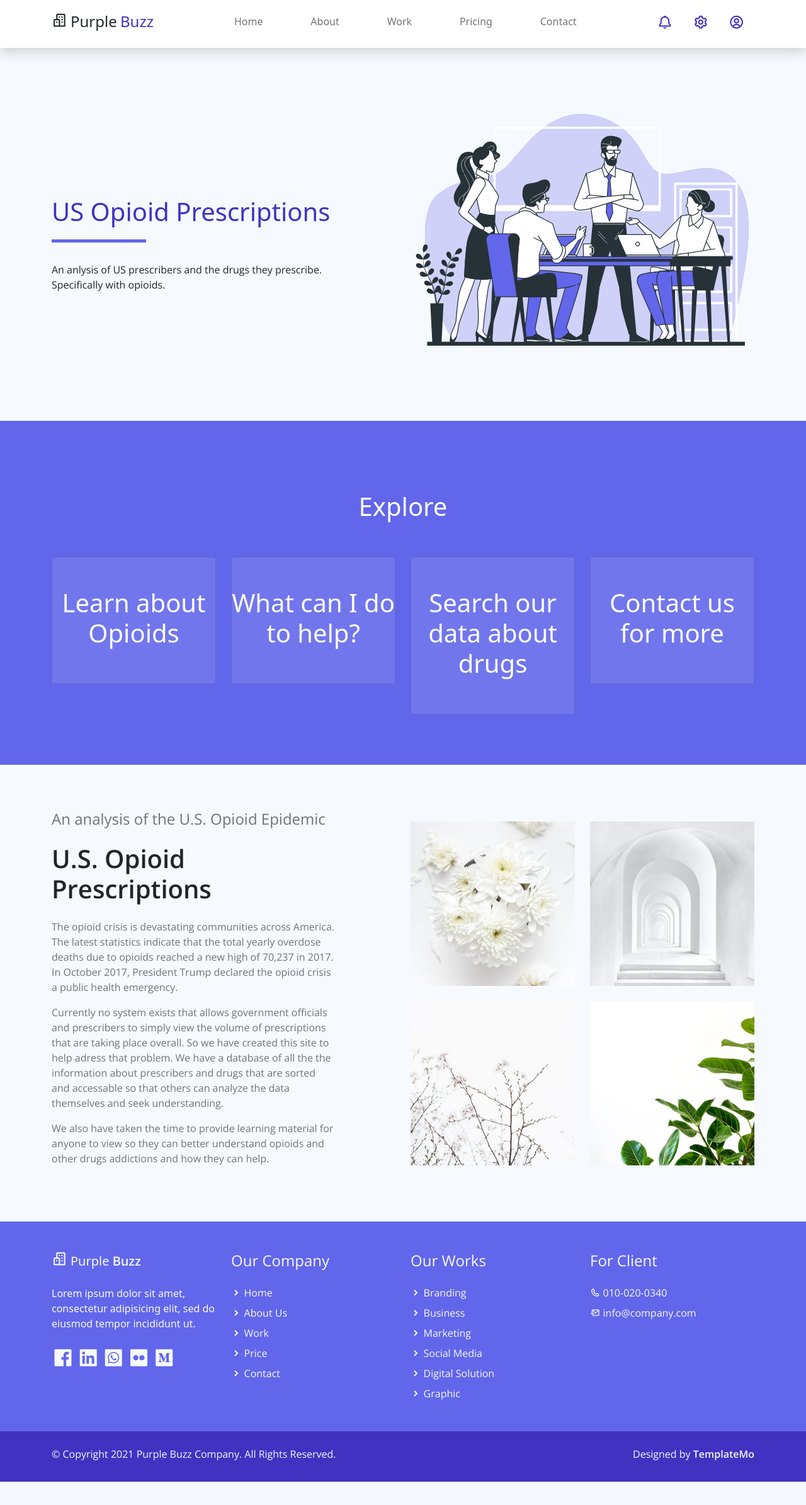
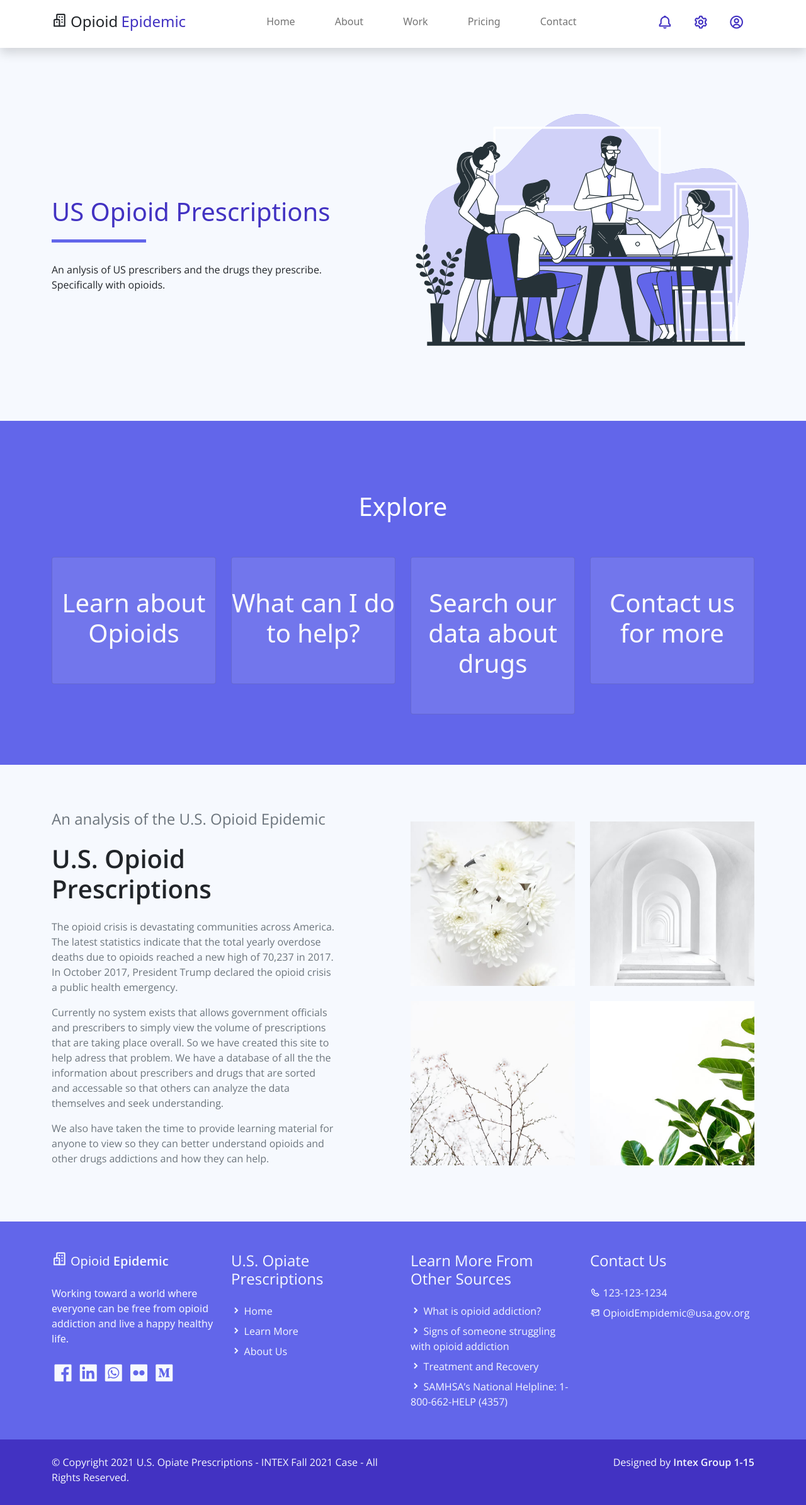
Before and after one commit to IS-Core-1-15/intex, a Django app: page / in a window 1280 px wide. Shown: the whole page at 63% size. Before the commit the page ends 2352 px from the top, so only its background shows below. Run offline with Django 3.2, Linux system fonts and the light colour scheme; some libraries are stand-ins or nearby versions.

Commit message:
urls views and base.html

```diff
--- a/DrugApp/urls.py
+++ b/DrugApp/urls.py
@@ -1,7 +1,8 @@
 from django.urls import path
-from .views import indexPageView, search
+from .views import *
 
 urlpatterns = [
-    path("search/", search, name='search'),
+    path("search/", searchPageView, name='search'),
+    path("learn/", learnPageView, name='learn'),
     path("", indexPageView, name="index"),
 ]
--- a/DrugApp/views.py
+++ b/DrugApp/views.py
@@ -2,16 +2,20 @@ from django.shortcuts import render
 from .models import *
 
 # Create your views here.
+
+
 def indexPageView(request):
     return render(request, 'DrugApp/index.html')
 
-def search(request):
+
+def searchPageView(request):
     print(request.method)
     if request.method == 'POST':
         # get the search key
         key = request.POST['key'].title()
 
-        prescribers = PdPrescriber.objects.filter(fname__contains=key) | PdPrescriber.objects.filter(lname__contains=key)
+        prescribers = PdPrescriber.objects.filter(
+            fname__contains=key) | PdPrescriber.objects.filter(lname__contains=key)
         if len(prescribers) > 0:
             msg = f'We found {len(prescribers)} results'
         else:
@@ -23,3 +27,7 @@ def search(request):
         return render(request, 'DrugApp/search.html', context)
     else:
         return render(request, 'DrugApp/search.html')
+
+
+def learnPageView(request):
+    return render(request, 'DrugApp/learn.html')
--- a/templates/base.html
+++ b/templates/base.html
@@ -33,7 +33,7 @@ https://templatemo.com/tm-561-purple-buzz
         <div class="container d-flex justify-content-between align-items-center">
             <a class="navbar-brand h1" href="index.html">
                 <i class='bx bx-buildings bx-sm text-dark'></i>
-                <span class="text-dark h4">Purple</span> <span class="text-primary h4">Buzz</span>
+                <span class="text-dark h4">Opioid</span> <span class="text-primary h4">Epidemic</span>
             </a>
             <button class="navbar-toggler border-0" type="button" data-bs-toggle="collapse" data-bs-target="#navbar-toggler-success" aria-controls="navbarSupportedContent" aria-expanded="false" aria-label="Toggle navigation">
                 <span class="navbar-toggler-icon"></span>
@@ -345,11 +345,10 @@ https://templatemo.com/tm-561-purple-buzz
                 <div class="col-lg-3 col-12 align-left">
                     <a class="navbar-brand" href="index.html">
                         <i class='bx bx-buildings bx-sm text-light'></i>
-                        <span class="text-light h5">Purple</span> <span class="text-light h5 semi-bold-600">Buzz</span>
+                        <span class="text-light h5">Opioid</span> <span class="text-light h5 semi-bold-600">Epidemic</span>
                     </a>
                     <p class="text-light my-lg-4 my-2">
-                        Lorem ipsum dolor sit amet, consectetur adipisicing elit,
-                        sed do eiusmod tempor incididunt ut.
+                        Working toward a world where everyone can be free from opioid addiction and live a happy healthy life.
                     </p>
                     <ul class="list-inline footer-icons light-300">
                         <li class="list-inline-item m-0">
@@ -381,58 +380,46 @@ https://templatemo.com/tm-561-purple-buzz
                 </div>
 
                 <div class="col-lg-3 col-md-4 my-sm-0 mt-4">
-                    <h3 class="h4 pb-lg-3 text-light light-300">Our Company</h2>
+                    <h3 class="h4 pb-lg-3 text-light light-300">U.S. Opiate Prescriptions</h2>
                         <ul class="list-unstyled text-light light-300">
                             <li class="pb-2">
                                 <i class='bx-fw bx bxs-chevron-right bx-xs'></i><a class="text-decoration-none text-light" href="index.html">Home</a>
                             </li>
                             <li class="pb-2">
-                                <i class='bx-fw bx bxs-chevron-right bx-xs'></i><a class="text-decoration-none text-light py-1" href="about.html">About Us</a>
+                                <i class='bx-fw bx bxs-chevron-right bx-xs'></i><a class="text-decoration-none text-light py-1" href="{% url 'learn' %}">Learn More</a>
                             </li>
                             <li class="pb-2">
-                                <i class='bx-fw bx bxs-chevron-right bx-xs'></i><a class="text-decoration-none text-light py-1" href="work.html">Work</a>
-                            </li>
-                            <li class="pb-2">
-                                <i class='bx-fw bx bxs-chevron-right bx-xs'></i></i><a class="text-decoration-none text-light py-1" href="pricing.html">Price</a>
-                            </li>
-                            <li class="pb-2">
-                                <i class='bx-fw bx bxs-chevron-right bx-xs'></i><a class="text-decoration-none text-light py-1" href="contact.html">Contact</a>
+                                <i class='bx-fw bx bxs-chevron-right bx-xs'></i><a class="text-decoration-none text-light py-1" href="work.html">About Us</a>
                             </li>
                         </ul>
                 </div>
 
                 <div class="col-lg-3 col-md-4 my-sm-0 mt-4">
-                    <h2 class="h4 pb-lg-3 text-light light-300">Our Works</h2>
+                    <h2 class="h4 pb-lg-3 text-light light-300">Learn More From Other Sources</h2>
                     <ul class="list-unstyled text-light light-300">
                         <li class="pb-2">
-                            <i class='bx-fw bx bxs-chevron-right bx-xs'></i><a class="text-decoration-none text-light py-1" href="#">Branding</a>
+                            <i class='bx-fw bx bxs-chevron-right bx-xs'></i><a class="text-decoration-none text-light py-1" href="https://familydoctor.org/condition/opioid-addiction/">What is opioid addiction?</a>
                         </li>
                         <li class="pb-2">
-                            <i class='bx-fw bx bxs-chevron-right bx-xs'></i><a class="text-decoration-none text-light py-1" href="#">Business</a>
+                            <i class='bx-fw bx bxs-chevron-right bx-xs'></i><a class="text-decoration-none text-light py-1" href="https://www.hopkinsmedicine.org/opioids/signs-of-opioid-abuse.html">Signs of someone struggling with opioid addiction</a>
                         </li>
                         <li class="pb-2">
-                            <i class='bx-fw bx bxs-chevron-right bx-xs'></i><a class="text-decoration-none text-light py-1" href="#">Marketing</a>
+                            <i class='bx-fw bx bxs-chevron-right bx-xs'></i><a class="text-decoration-none text-light py-1" href="https://www.cdc.gov/drugoverdose/featured-topics/treatment-recovery.html">Treatment and Recovery</a>
                         </li>
                         <li class="pb-2">
-                            <i class='bx-fw bx bxs-chevron-right bx-xs'></i><a class="text-decoration-none text-light py-1" href="#">Social Media</a>
-                        </li>
-                        <li class="pb-2">
-                            <i class='bx-fw bx bxs-chevron-right bx-xs'></i><a class="text-decoration-none text-light py-1" href="#">Digital Solution</a>
-                        </li>
-                        <li class="pb-2">
-                            <i class='bx-fw bx bxs-chevron-right bx-xs'></i><a class="text-decoration-none text-light py-1" href="#">Graphic</a>
+                            <i class='bx-fw bx bxs-chevron-right bx-xs'></i><a class="text-decoration-none text-light py-1" href="tel:1-800-622-4357">SAMHSA’s National Helpline: 1-800-662-HELP (4357)</a>
                         </li>
                     </ul>
                 </div>
 
                 <div class="col-lg-3 col-md-4 my-sm-0 mt-4">
-                    <h2 class="h4 pb-lg-3 text-light light-300">For Client</h2>
+                    <h2 class="h4 pb-lg-3 text-light light-300">Contact Us</h2>
                     <ul class="list-unstyled text-light light-300">
                         <li class="pb-2">
-                            <i class='bx-fw bx bx-phone bx-xs'></i><a class="text-decoration-none text-light py-1" href="tel:010-020-0340">010-020-0340</a>
+                            <i class='bx-fw bx bx-phone bx-xs'></i><a class="text-decoration-none text-light py-1" href="tel:123-123-1234">123-123-1234</a>
                         </li>
                         <li class="pb-2">
-                            <i class='bx-fw bx bx-mail-send bx-xs'></i><a class="text-decoration-none text-light py-1" href="mailto:info@company.com">info@company.com</a>
+                            <i class='bx-fw bx bx-mail-send bx-xs'></i><a class="text-decoration-none text-light py-1" href="mailto:OpioidEmpidemic@usa.gov.org">OpioidEmpidemic@usa.gov.org</a>
                         </li>
                     </ul>
                 </div>
@@ -445,12 +432,12 @@ https://templatemo.com/tm-561-purple-buzz
                 <div class="row pt-2">
                     <div class="col-lg-6 col-sm-12">
                         <p class="text-lg-start text-center text-light light-300">
-                            © Copyright 2021 Purple Buzz Company. All Rights Reserved.
+                            © Copyright 2021 U.S. Opiate Prescriptions - INTEX Fall 2021 Case - All Rights Reserved.
                         </p>
                     </div>
                     <div class="col-lg-6 col-sm-12">
                         <p class="text-lg-end text-center text-light light-300">
-                            Designed by <a rel="sponsored" class="text-decoration-none text-light" href="https://templatemo.com/" target="_blank"><strong>TemplateMo</strong></a>
+                            Designed by <a rel="sponsored" class="text-decoration-none text-light" href="https://templatemo.com/" target="_blank"><strong>Intex Group 1-15</strong></a>
                         </p>
                     </div>
                 </div>
```
